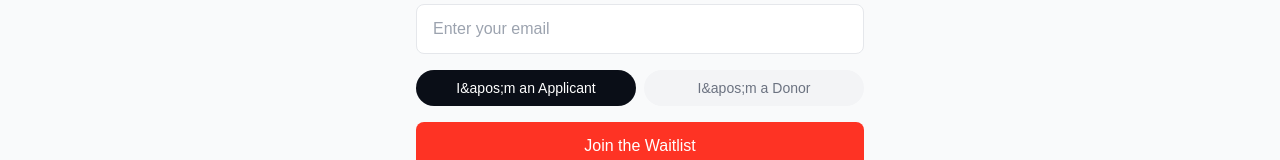
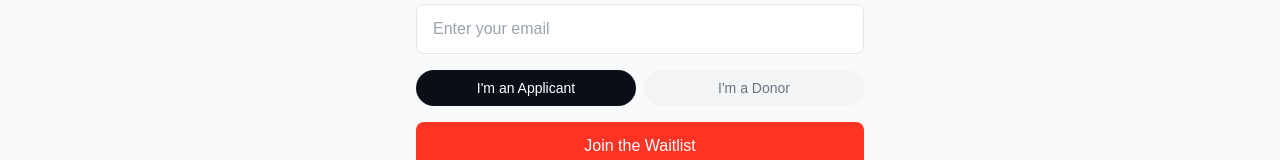
Before and after one commit to ResovAI/resov-waitlist, a Next.js app: page / in a window 1280 px wide. Shown: the part 1279-1439 px from the top of the page. Built offline with nearby package versions, Linux system fonts and the light colour scheme; a web font is replaced by a local one.

Commit message:
fix: use real apostrophes in JS string expressions, not HTML entities

```diff
--- a/src/components/WaitlistForm.tsx
+++ b/src/components/WaitlistForm.tsx
@@ -78,7 +78,7 @@ export function WaitlistForm() {
                 : 'bg-neutral-100 text-grey hover:bg-neutral-200'
             }`}
           >
-            {r === 'donor' ? "I&apos;m a Donor" : "I&apos;m an Applicant"}
+            {r === 'donor' ? "I'm a Donor" : "I'm an Applicant"}
           </button>
         ))}
       </div>
```
